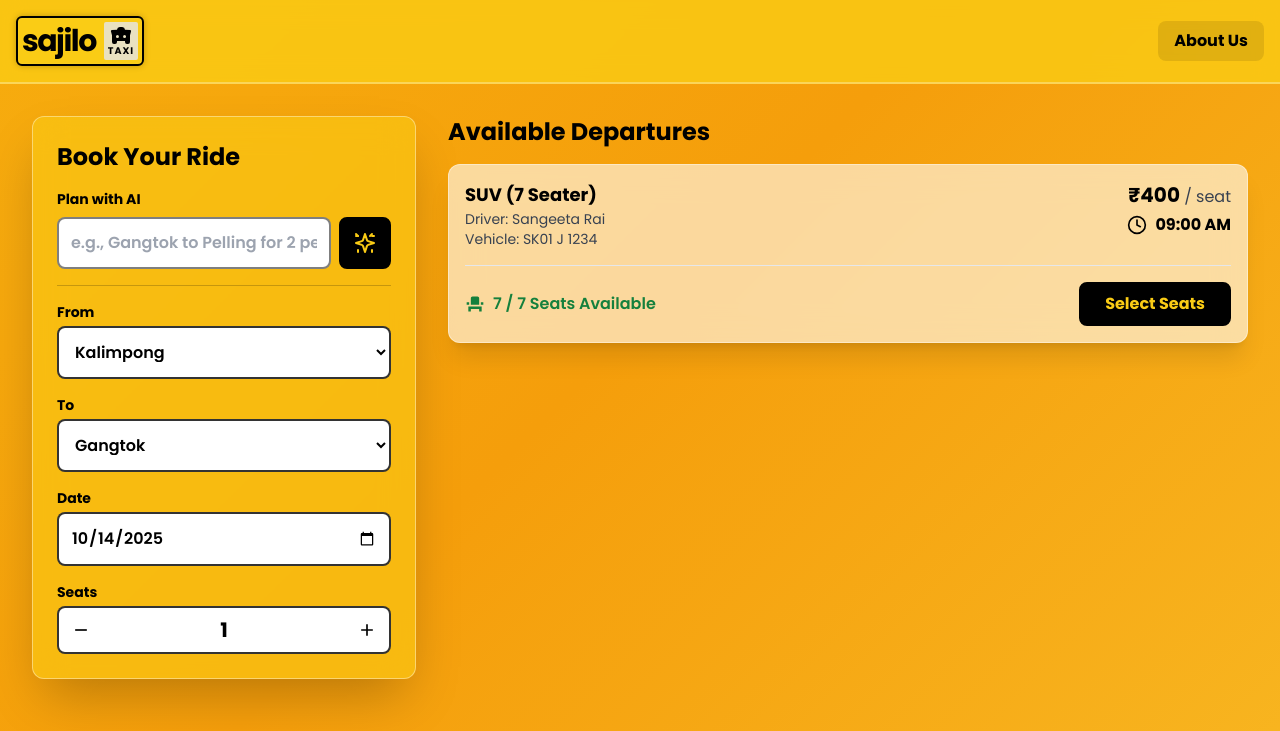
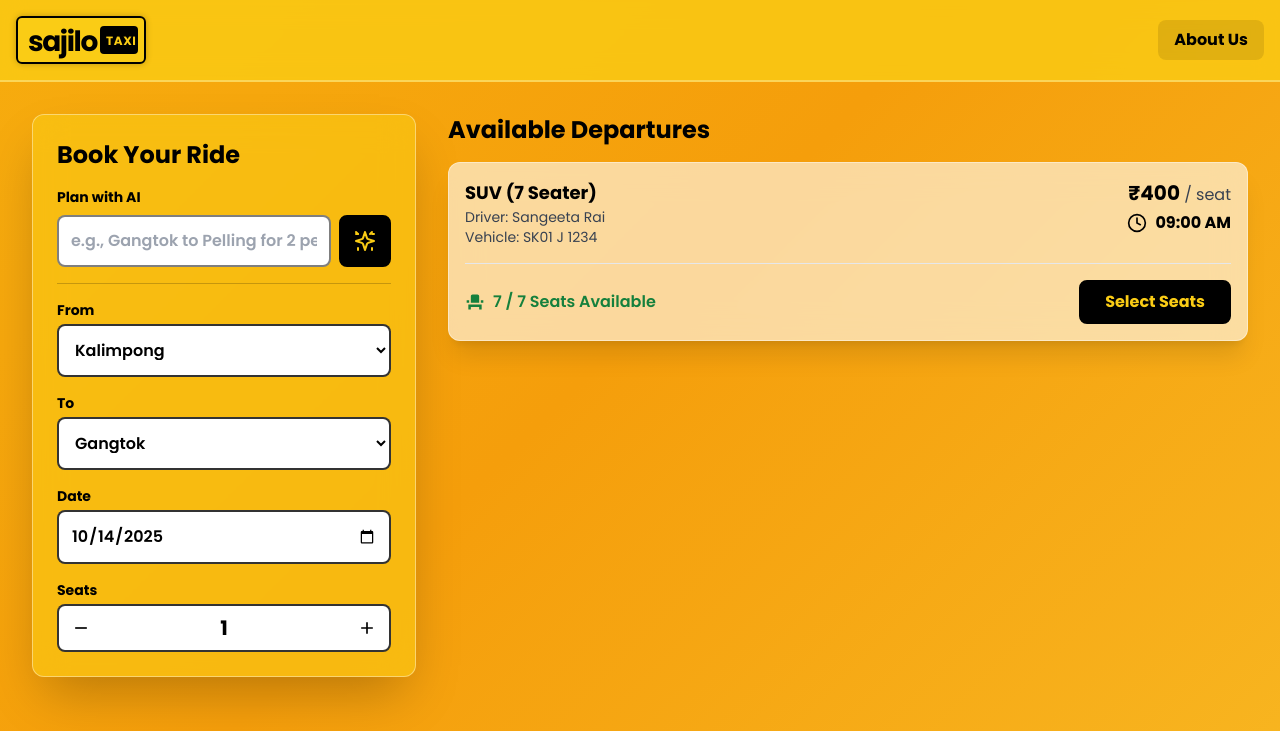
Before and after one commit to sajilotaxi-source/Sajilo-Taxi, a React (Vite) app: page / in a window 1280 px wide. Shown: the top 731 px of the page. Built offline with nearby package versions, Linux system fonts and the light colour scheme.

Commit message:
fix: Update Logo component with SVG implementation
Replaced the existing Logo component with an SVG implementation for a more flexible and scalable design. This change ensures better rendering and easier customization of the logo across different resolutions and platforms.

```diff
--- a/components/ui.tsx
+++ b/components/ui.tsx
@@ -1,15 +1,22 @@
-
 import React from 'react';
 import type { LogoProps, ModalProps } from '../types.ts';
-import { TaxiIcon, XIcon } from './icons.tsx';
+import { XIcon } from './icons.tsx';
 
 export const Logo = ({ className = '' }: LogoProps) => (
-    <div className={`inline-flex items-center bg-yellow-400 p-1 border-2 border-black rounded-md logo-pulse ${className}`}>
-      <span className="text-3xl font-bold tracking-tighter text-black pr-2">sajilo</span>
-      <div className="flex flex-col items-center justify-center bg-gray-200/80 px-1 py-0.5 rounded-sm">
-        <TaxiIcon className="h-6 w-6 text-black"/>
-        <span className="text-[0.6rem] font-bold text-black tracking-widest -mt-1">TAXI</span>
-      </div>
+    <div className={`inline-flex items-center justify-center logo-pulse rounded-md ${className}`}>
+        <svg
+            width="130"
+            height="48"
+            viewBox="0 0 130 48"
+            fill="none"
+            xmlns="http://www.w3.org/2000/svg"
+        >
+            <rect width="130" height="48" rx="6" fill="#FACC15"/>
+            <rect x="1" y="1" width="128" height="46" rx="5" stroke="black" strokeWidth="2"/>
+            <text x="12" y="35" fontFamily="Poppins, sans-serif" fontSize="28" fontWeight="bold" fill="black" letterSpacing="-0.05em">sajilo</text>
+            <rect x="84" y="10" width="38" height="28" rx="4" fill="black"/>
+            <text x="90" y="29" fontFamily="Poppins, sans-serif" fontSize="12" fontWeight="bold" fill="#FACC15" letterSpacing="0.05em">TAXI</text>
+        </svg>
     </div>
 );
 
```
